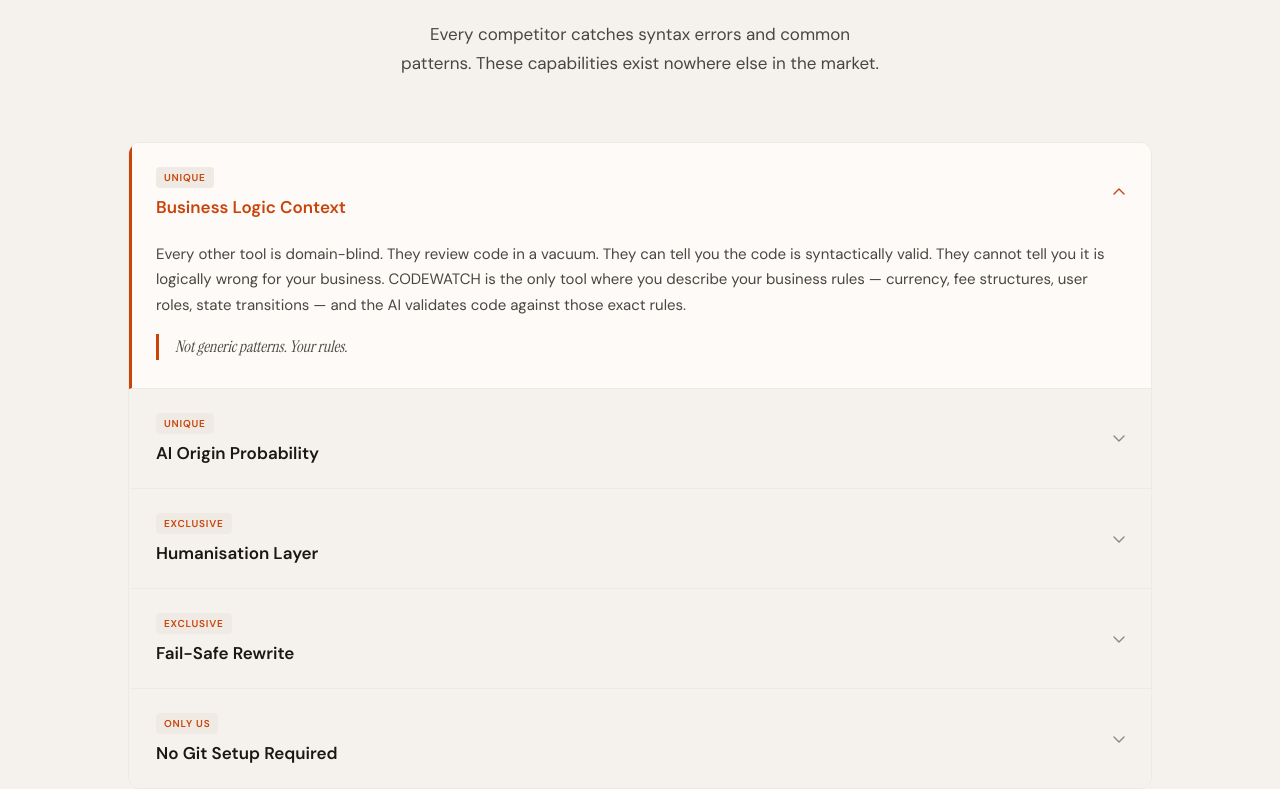
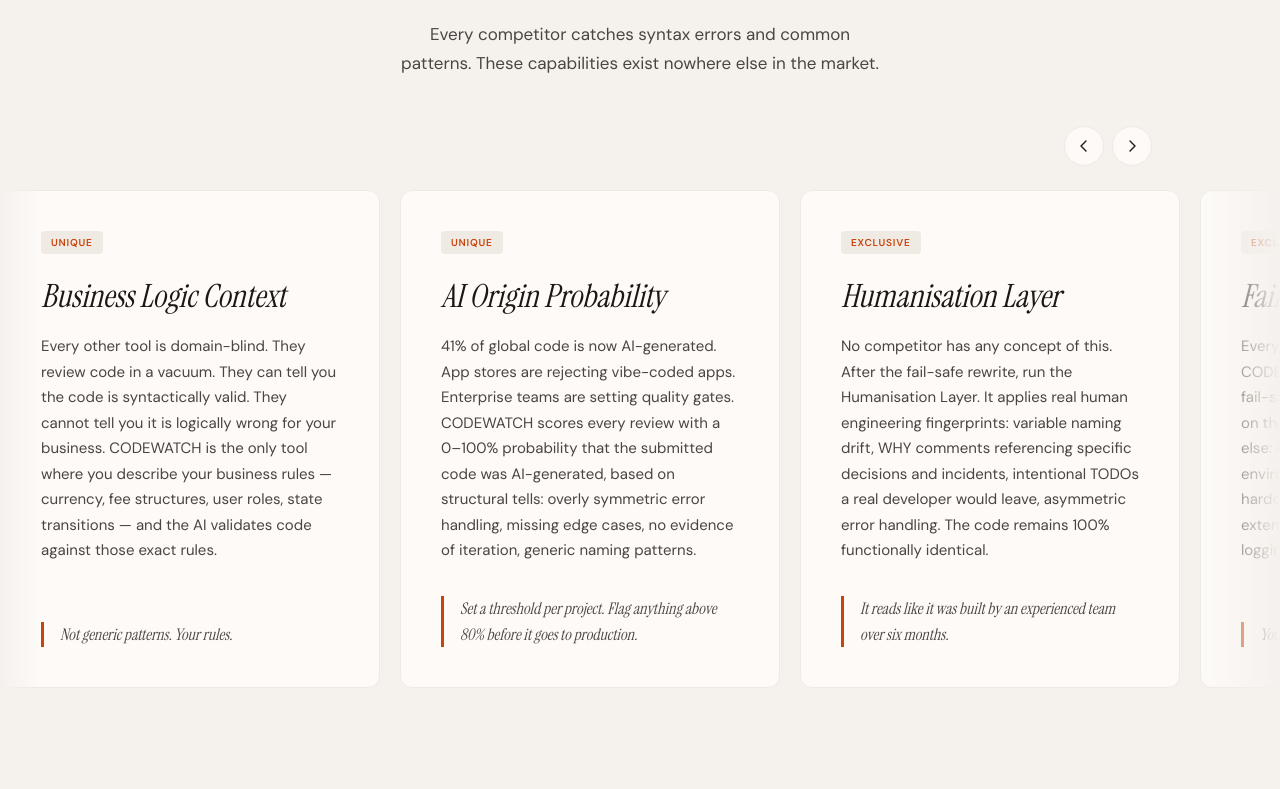
Before and after one commit to amussania/codewatch, a Next.js app: page / in a window 1280 px wide. Shown: the part 6531-7320 px from the top of the page. Built offline with nearby package versions, Linux system fonts and the light colour scheme; a web font is replaced by a local one.

Commit message:
feat: unique features horizontal scroll cards layout

```diff
--- a/src/components/marketing/UniqueFeatures.tsx
+++ b/src/components/marketing/UniqueFeatures.tsx
@@ -1,7 +1,7 @@
 "use client";
 
-import { useState } from "react";
-import { motion, AnimatePresence } from "framer-motion";
+import { useRef, useState, useCallback, useEffect } from "react";
+import { motion, useInView, useReducedMotion } from "framer-motion";
 
 // ─── Data ─────────────────────────────────────────────────────────────────────
 
@@ -38,49 +38,321 @@
   },
 ];
 
-// ─── Chevron ──────────────────────────────────────────────────────────────────
+const CARD_W = 380;
+const CARD_GAP = 20;
 
-function Chevron({ open }: { open: boolean }) {
+// ─── Injected styles ──────────────────────────────────────────────────────────
+
+const TRACK_STYLES = `
+  .cw-unique-track::-webkit-scrollbar { display: none; }
+`;
+
+// ─── Arrow button ─────────────────────────────────────────────────────────────
+
+function ArrowBtn({
+  dir,
+  onClick,
+  disabled,
+}: {
+  dir: "left" | "right";
+  onClick: () => void;
+  disabled: boolean;
+}) {
   return (
-    <motion.svg
-      width="16"
-      height="16"
-      viewBox="0 0 16 16"
-      fill="none"
-      aria-hidden
-      animate={{ rotate: open ? 180 : 0 }}
-      transition={{ duration: 0.25, ease: [0.25, 0.46, 0.45, 0.94] }}
-      style={{ flexShrink: 0 }}
+    <button
+      onClick={onClick}
+      disabled={disabled}
+      aria-label={dir === "left" ? "Scroll left" : "Scroll right"}
+      style={{
+        width: 40,
+        height: 40,
+        borderRadius: "50%",
+        border: "1px solid var(--cw-bg-secondary)",
+        background: "var(--cw-bg-surface)",
+        display: "flex",
+        alignItems: "center",
+        justifyContent: "center",
+        cursor: disabled ? "default" : "pointer",
+        opacity: disabled ? 0.35 : 1,
+        flexShrink: 0,
+        transition: "opacity 200ms ease, border-color 200ms ease, background 200ms ease",
+      }}
+      onMouseEnter={(e) => {
+        if (!disabled) {
+          const el = e.currentTarget;
+          el.style.borderColor = "var(--cw-ember)";
+          el.style.background = "var(--cw-ember-light)";
+        }
+      }}
+      onMouseLeave={(e) => {
+        const el = e.currentTarget;
+        el.style.borderColor = "var(--cw-bg-secondary)";
+        el.style.background = "var(--cw-bg-surface)";
+      }}
     >
+      <svg width="14" height="14" viewBox="0 0 14 14" fill="none" aria-hidden>
+        {dir === "left" ? (
           <path
-        d="M3 6L8 11L13 6"
-        stroke="currentColor"
+            d="M9 2L4 7L9 12"
+            stroke="var(--cw-ink-primary)"
             strokeWidth="1.4"
             strokeLinecap="round"
             strokeLinejoin="round"
           />
-    </motion.svg>
+        ) : (
+          <path
+            d="M5 2L10 7L5 12"
+            stroke="var(--cw-ink-primary)"
+            strokeWidth="1.4"
+            strokeLinecap="round"
+            strokeLinejoin="round"
+          />
+        )}
+      </svg>
+    </button>
+  );
+}
+
+// ─── Feature card ─────────────────────────────────────────────────────────────
+
+function FeatureCard({
+  feature,
+  index,
+  inView,
+  reduced,
+}: {
+  feature: (typeof FEATURES)[0];
+  index: number;
+  inView: boolean;
+  reduced: boolean;
+}) {
+  const [hovered, setHovered] = useState(false);
+
+  return (
+    <motion.div
+      initial={reduced ? false : { opacity: 0, clipPath: "inset(0 0 100% 0)" }}
+      animate={
+        reduced
+          ? {}
+          : inView
+          ? { opacity: 1, clipPath: "inset(0 0 0% 0)" }
+          : { opacity: 0, clipPath: "inset(0 0 100% 0)" }
+      }
+      whileHover={reduced ? {} : { y: -6 }}
+      transition={{
+        clipPath: {
+          duration: 0.5,
+          delay: reduced ? 0 : index * 0.1,
+          ease: [0.16, 1, 0.3, 1],
+        },
+        opacity: {
+          duration: 0.5,
+          delay: reduced ? 0 : index * 0.1,
+        },
+        y: {
+          duration: 0.4,
+          ease: [0.16, 1, 0.3, 1],
+        },
+      }}
+      onHoverStart={() => setHovered(true)}
+      onHoverEnd={() => setHovered(false)}
+      style={{
+        width: CARD_W,
+        flexShrink: 0,
+        minHeight: 480,
+        borderRadius: 12,
+        background: "var(--cw-bg-surface)",
+        border: `0.5px solid ${hovered ? "rgba(200,68,10,0.3)" : "var(--cw-bg-secondary)"}`,
+        padding: 40,
+        display: "flex",
+        flexDirection: "column",
+        scrollSnapAlign: "start",
+        boxShadow: hovered ? "0 20px 48px rgba(26,23,20,0.10)" : "none",
+        transition:
+          "border-color 400ms cubic-bezier(0.16,1,0.3,1), box-shadow 400ms cubic-bezier(0.16,1,0.3,1)",
+      }}
+    >
+      {/* Badge pill */}
+      <span
+        style={{
+          display: "inline-block",
+          width: "fit-content",
+          fontFamily: "'DM Sans', sans-serif",
+          fontSize: 10,
+          fontWeight: 600,
+          textTransform: "uppercase",
+          letterSpacing: "0.08em",
+          padding: "4px 10px",
+          borderRadius: 4,
+          background: "var(--cw-ember-light)",
+          color: "var(--cw-ember)",
+          marginBottom: 24,
+          flexShrink: 0,
+        }}
+      >
+        {feature.pill}
+      </span>
+
+      {/* Feature name */}
+      <h3
+        className="font-heading italic"
+        style={{
+          fontSize: 32,
+          lineHeight: 1.15,
+          color: "var(--cw-ink-primary)",
+          margin: "0 0 20px",
+        }}
+      >
+        {feature.name}
+      </h3>
+
+      {/* Body text */}
+      <p
+        style={{
+          fontSize: 15,
+          fontFamily: "'DM Sans', sans-serif",
+          fontWeight: 400,
+          color: "var(--cw-ink-secondary)",
+          lineHeight: 1.7,
+          margin: "0 0 32px",
+        }}
+      >
+        {feature.body}
+      </p>
+
+      {/* Pull quote — pushed to bottom of flex column */}
+      <blockquote
+        style={{
+          marginTop: "auto",
+          paddingLeft: 16,
+          borderLeft: "3px solid var(--cw-ember)",
+        }}
+      >
+        <p
+          className="font-heading italic"
+          style={{
+            fontSize: 16,
+            color: "var(--cw-ink-secondary)",
+            lineHeight: 1.6,
+            margin: 0,
+          }}
+        >
+          {feature.quote}
+        </p>
+      </blockquote>
+    </motion.div>
   );
 }
 
 // ─── Section ──────────────────────────────────────────────────────────────────
 
 export default function UniqueFeatures() {
-  const [openIdx, setOpenIdx] = useState<number | null>(0);
+  const reduced = useReducedMotion();
+  const trackRef  = useRef<HTMLDivElement>(null); // outer wrapper — drives inView
+  const scrollRef = useRef<HTMLDivElement>(null); // inner scrollable div
+
+  const inView = useInView(trackRef, { once: true, margin: "-80px" });
+
+  const [canLeft,  setCanLeft]  = useState(false);
+  const [canRight, setCanRight] = useState(true);
+
+  // Drag state in refs (no re-render needed)
+  const isDragging       = useRef(false);
+  const dragStartX       = useRef(0);
+  const dragStartScroll  = useRef(0);
+
+  // ── Arrow state ────────────────────────────────────────────────────────────
+
+  const updateArrows = useCallback(() => {
+    const el = scrollRef.current;
+    if (!el) return;
+    setCanLeft(el.scrollLeft > 4);
+    setCanRight(el.scrollLeft < el.scrollWidth - el.clientWidth - 4);
+  }, []);
+
+  useEffect(() => {
+    const el = scrollRef.current;
+    if (!el) return;
+    updateArrows();
+    el.addEventListener("scroll", updateArrows, { passive: true });
+    return () => el.removeEventListener("scroll", updateArrows);
+  }, [updateArrows]);
+
+  const scrollDir = (dir: "left" | "right") => {
+    scrollRef.current?.scrollBy({
+      left: dir === "left" ? -(CARD_W + CARD_GAP) : CARD_W + CARD_GAP,
+      behavior: "smooth",
+    });
+  };
+
+  // ── Drag handlers ──────────────────────────────────────────────────────────
+
+  const onMouseDown = useCallback((e: React.MouseEvent<HTMLDivElement>) => {
+    const el = scrollRef.current;
+    if (!el) return;
+    isDragging.current      = true;
+    dragStartX.current      = e.clientX;
+    dragStartScroll.current = el.scrollLeft;
+    el.style.cursor         = "grabbing";
+    el.style.scrollSnapType = "none";
+  }, []);
+
+  const onMouseMove = useCallback((e: React.MouseEvent<HTMLDivElement>) => {
+    if (!isDragging.current || !scrollRef.current) return;
+    e.preventDefault();
+    const delta = dragStartX.current - e.clientX;
+    scrollRef.current.scrollLeft = dragStartScroll.current + delta * 1.2;
+  }, []);
+
+  const onDragEnd = useCallback(() => {
+    const el = scrollRef.current;
+    if (!el || !isDragging.current) return;
+    isDragging.current = false;
+    el.style.cursor    = "grab";
+    // Snap to nearest card, then restore CSS snap
+    const idx    = Math.round(el.scrollLeft / (CARD_W + CARD_GAP));
+    const target = Math.max(0, idx) * (CARD_W + CARD_GAP);
+    el.scrollTo({ left: target, behavior: "smooth" });
+    setTimeout(() => {
+      if (scrollRef.current) scrollRef.current.style.scrollSnapType = "x mandatory";
+    }, 420);
+  }, []);
+
+  // ── Render ─────────────────────────────────────────────────────────────────
 
   return (
-    <section className="py-[140px] max-w-[1120px] mx-auto px-6 lg:px-12">
+    <section
+      id="unique-features"
+      style={{ background: "var(--cw-bg-primary)", padding: "140px 0" }}
+    >
+      <style>{TRACK_STYLES}</style>
 
-      {/* Header */}
+      {/* Header + arrows */}
+      <div className="max-w-[1120px] mx-auto px-6 lg:px-12">
         <motion.div
-        initial={{ opacity: 0, y: 32 }}
-        whileInView={{ opacity: 1, y: 0 }}
+          initial={reduced ? false : { opacity: 0, y: 32 }}
+          whileInView={reduced ? {} : { opacity: 1, y: 0 }}
           viewport={{ once: true, margin: "-80px" }}
           transition={{ duration: 0.7, ease: [0.25, 0.46, 0.45, 0.94] }}
-        className="text-center mb-16"
+          style={{ textAlign: "center", marginBottom: 48 }}
         >
-        <div className="flex items-center justify-center gap-2 mb-3">
-          <span style={{ display: "block", width: 24, height: 1, background: "var(--cw-ember)" }} />
+          <div
+            style={{
+              display: "flex",
+              alignItems: "center",
+              justifyContent: "center",
+              gap: 8,
+              marginBottom: 12,
+            }}
+          >
+            <span
+              style={{
+                display: "block",
+                width: 24,
+                height: 1,
+                background: "var(--cw-ember)",
+              }}
+            />
             <span
               style={{
                 color: "var(--cw-ember)",
@@ -120,145 +392,67 @@
               lineHeight: 1.7,
             }}
           >
-          Every competitor catches syntax errors and common patterns. These capabilities exist nowhere else in the market.
+            Every competitor catches syntax errors and common patterns. These
+            capabilities exist nowhere else in the market.
           </p>
         </motion.div>
 
-      {/* Accordion */}
-      <motion.div
-        initial={{ opacity: 0, y: 24 }}
-        whileInView={{ opacity: 1, y: 0 }}
-        viewport={{ once: true, margin: "-60px" }}
-        transition={{ duration: 0.7, ease: [0.25, 0.46, 0.45, 0.94] }}
+        {/* Arrow controls — right-aligned */}
+        <div
           style={{
-          borderRadius: 12,
-          border: "0.5px solid var(--cw-bg-secondary)",
-          overflow: "hidden",
+            display: "flex",
+            justifyContent: "flex-end",
+            gap: 8,
+            marginBottom: 24,
           }}
         >
-        {FEATURES.map((f, i) => {
-          const isOpen = openIdx === i;
-          return (
+          <ArrowBtn dir="left"  onClick={() => scrollDir("left")}  disabled={!canLeft}  />
+          <ArrowBtn dir="right" onClick={() => scrollDir("right")} disabled={!canRight} />
+        </div>
+      </div>
+
+      {/* Masked scroll track — full viewport width */}
       <div
-              key={i}
-              className={i < FEATURES.length - 1 ? "border-b" : ""}
+        ref={trackRef}
         style={{
-                borderColor: "var(--cw-bg-secondary)",
-                borderLeft: `3px solid ${isOpen ? "var(--cw-ember)" : "transparent"}`,
-                backgroundColor: isOpen ? "var(--cw-bg-surface)" : "var(--cw-bg-primary)",
-                transition: "background-color 200ms ease, border-color 200ms ease",
+          maskImage:
+            "linear-gradient(to right, transparent 0px, black 40px, black calc(100% - 80px), transparent 100%)",
+          WebkitMaskImage:
+            "linear-gradient(to right, transparent 0px, black 40px, black calc(100% - 80px), transparent 100%)",
         }}
       >
-              {/* Header row */}
-              <button
-                onClick={() => setOpenIdx(isOpen ? null : i)}
-                aria-expanded={isOpen}
-                className="w-full flex items-center gap-4 px-6 py-6 text-left"
+        <div
+          ref={scrollRef}
+          className="cw-unique-track"
+          onMouseDown={onMouseDown}
+          onMouseMove={onMouseMove}
+          onMouseUp={onDragEnd}
+          onMouseLeave={onDragEnd}
           style={{
-                  cursor: "pointer",
-                  color: isOpen ? "var(--cw-ember)" : "var(--cw-ink-tertiary)",
-                }}
-                onMouseEnter={(e) => {
-                  if (!isOpen) {
-                    (e.currentTarget as HTMLButtonElement).parentElement!.style.backgroundColor =
-                      "var(--cw-bg-secondary)";
-                  }
-                }}
-                onMouseLeave={(e) => {
-                  if (!isOpen) {
-                    (e.currentTarget as HTMLButtonElement).parentElement!.style.backgroundColor =
-                      "var(--cw-bg-primary)";
-                  }
+            display: "flex",
+            gap: CARD_GAP,
+            overflowX: "auto",
+            // Align first card with page content on all breakpoints
+            paddingLeft: "max(24px, calc((100vw - 1120px) / 2 + 48px))",
+            paddingRight: 80,
+            paddingBottom: 24,
+            scrollSnapType: "x mandatory",
+            scrollbarWidth: "none",
+            cursor: "grab",
+            userSelect: "none",
           }}
         >
-                {/* Left: pill + name */}
-                <div className="flex flex-col gap-2 flex-1 min-w-0">
-                  <span
-                    style={{
-                      display: "inline-block",
-                      width: "fit-content",
-                      fontFamily: "'DM Sans', sans-serif",
-                      fontSize: 10,
-                      fontWeight: 600,
-                      textTransform: "uppercase",
-                      letterSpacing: "0.08em",
-                      padding: "3px 8px",
-                      borderRadius: 4,
-                      background: "var(--cw-ember-light)",
-                      color: "var(--cw-ember)",
-                    }}
-                  >
-                    {f.pill}
-                  </span>
-                  <span
-                    style={{
-                      fontSize: 17,
-                      fontWeight: 600,
-                      fontFamily: "'DM Sans', sans-serif",
-                      color: isOpen ? "var(--cw-ember)" : "var(--cw-ink-primary)",
-                      transition: "color 200ms ease",
-                      lineHeight: 1.3,
-                    }}
-                  >
-                    {f.name}
-                  </span>
+          {FEATURES.map((f, i) => (
+            <FeatureCard
+              key={f.name}
+              feature={f}
+              index={i}
+              inView={inView}
+              reduced={!!reduced}
+            />
+          ))}
         </div>
-
-                {/* Right: chevron */}
-                <Chevron open={isOpen} />
-              </button>
-
-              {/* Expandable content */}
-              <AnimatePresence initial={false}>
-                {isOpen && (
-                  <motion.div
-                    key="content"
-                    initial={{ height: 0, opacity: 0 }}
-                    animate={{ height: "auto", opacity: 1 }}
-                    exit={{ height: 0, opacity: 0 }}
-                    transition={{ duration: 0.35, ease: [0.25, 0.46, 0.45, 0.94] }}
-                    className="overflow-hidden"
-                  >
-                    <div className="px-6 pb-7 pt-0">
-                      <p
-                        style={{
-                          fontSize: 15,
-                          fontFamily: "'DM Sans', sans-serif",
-                          fontWeight: 400,
-                          color: "var(--cw-ink-secondary)",
-                          lineHeight: 1.7,
-                          marginBottom: 16,
-                        }}
-                      >
-                        {f.body}
-                      </p>
-                      <blockquote
-                        style={{
-                          paddingLeft: 16,
-                          borderLeft: "3px solid var(--cw-ember)",
-                          margin: 0,
-                        }}
-                      >
-                        <p
-                          className="font-heading italic"
-                          style={{
-                            fontSize: 16,
-                            color: "var(--cw-ink-secondary)",
-                            lineHeight: 1.6,
-                          }}
-                        >
-                          {f.quote}
-                        </p>
-                      </blockquote>
       </div>
-                  </motion.div>
-                )}
-              </AnimatePresence>
-            </div>
-          );
-        })}
-      </motion.div>
-
     </section>
   );
 }
```
Lines whose indentation alone changed are shown as unchanged.
